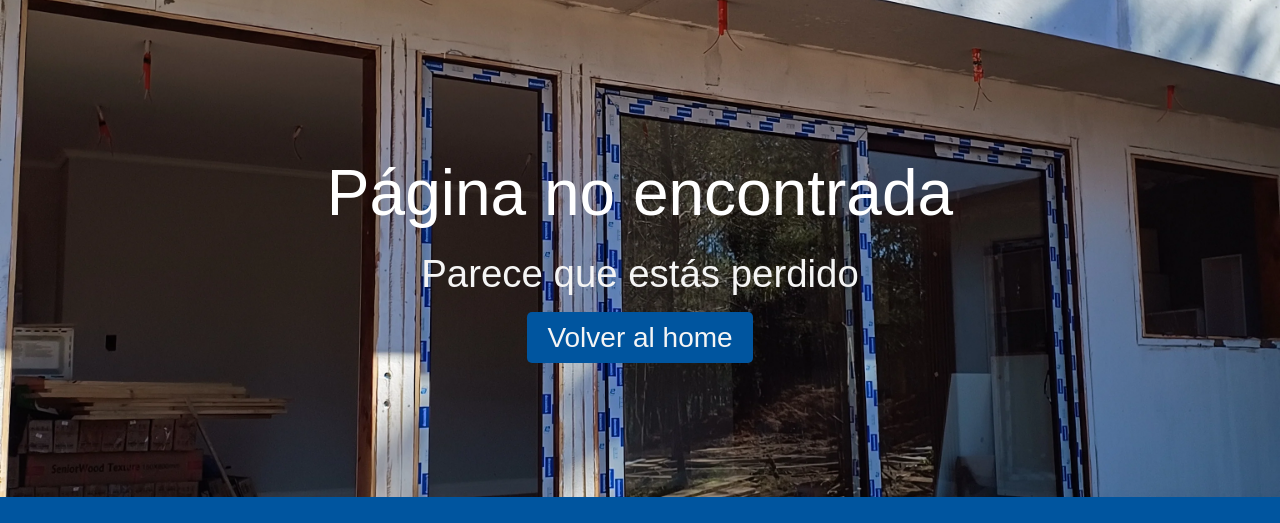
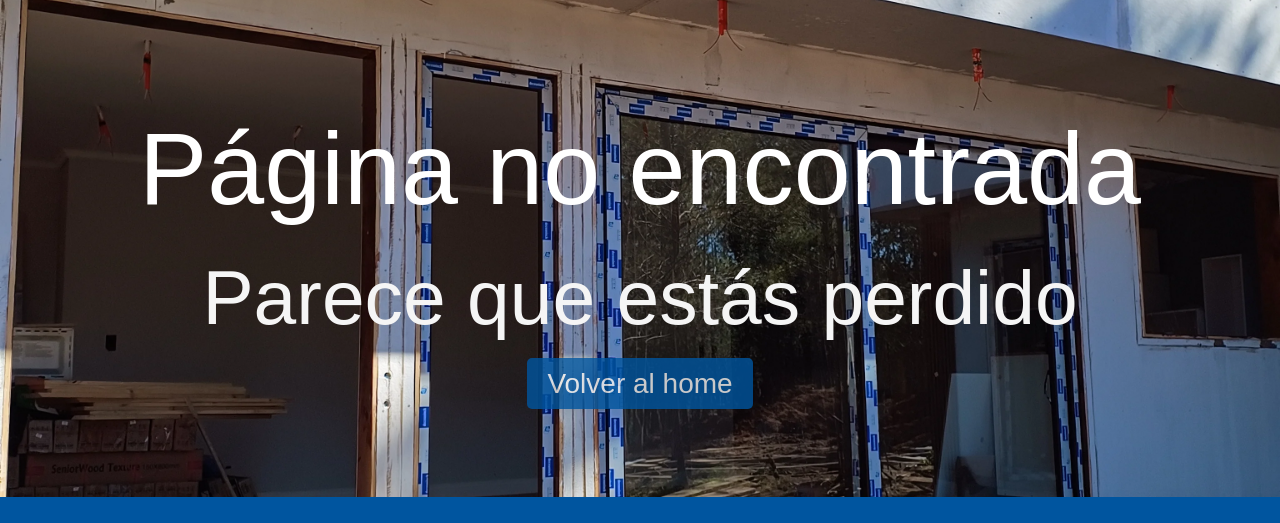
Before and after one commit to OsvaldoJCM/PF-CRUZ, a website: page html/error.html in a window 1280 px wide. Shown: the part 106-629 px from the top of the page. Drawn offline with nearby package versions, Linux system fonts and the light colour scheme.

Commit message:
cambio pagina de error

```diff
--- a/scss/_error.scss
+++ b/scss/_error.scss
@@ -8,16 +8,16 @@
     align-items: center;
     text-align: center;
 
-
     h1 {
-        font-size: 5vw;
+        font-size: 8vw;
         color: white;
     }
 
     h3 {
-        font-size: 3vw;
+        font-size: 6vw;
         margin-bottom: 20px;
     }
+
 
     a {
         // @include boton;
@@ -27,6 +27,7 @@
         padding: 10px 20px;
         border-radius: 5px;
         @extend %baseLinks;
+        @extend %efectoHover;
 
     }
 
```
Also changed, not shown: css/main.css.
